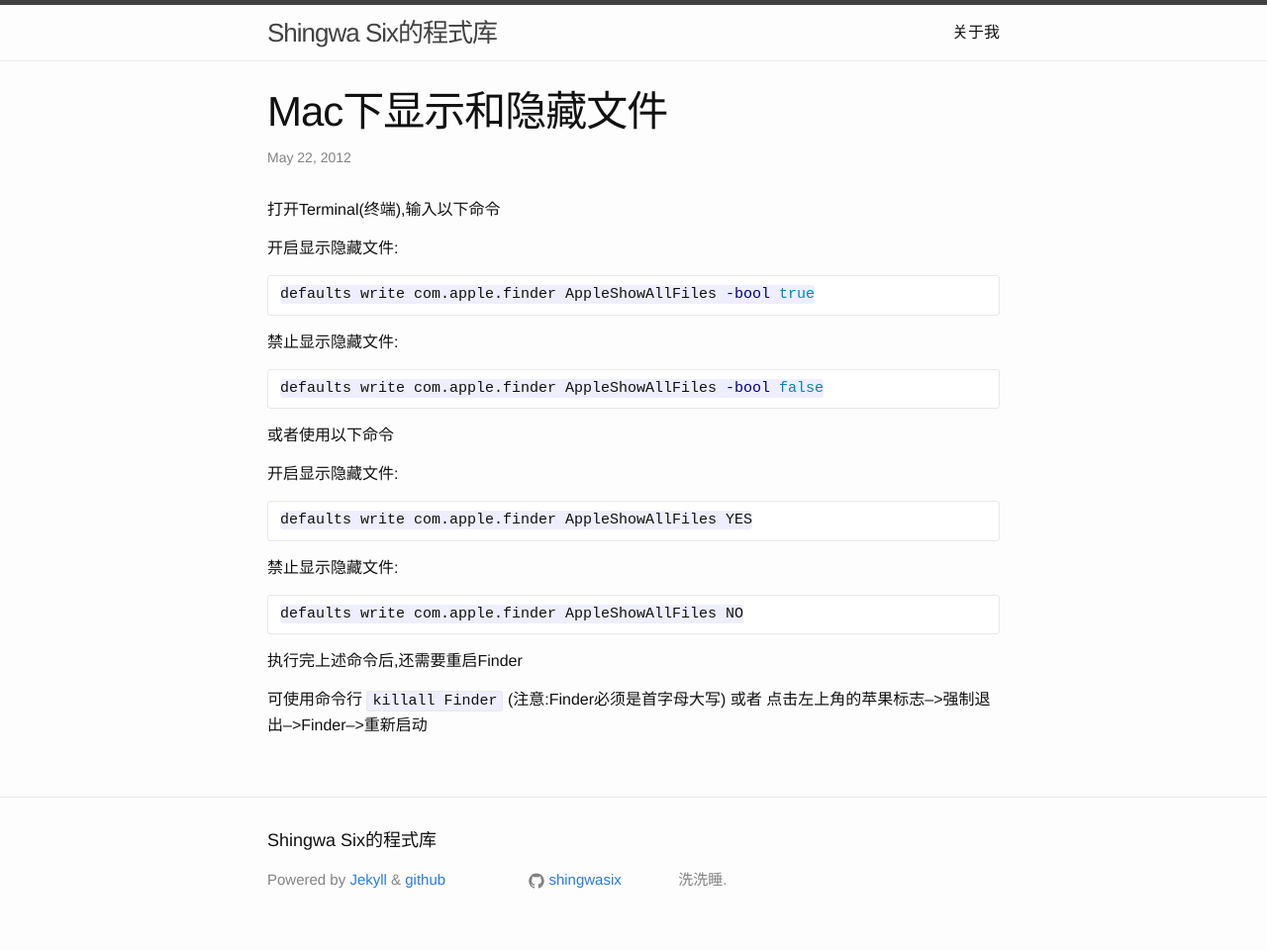
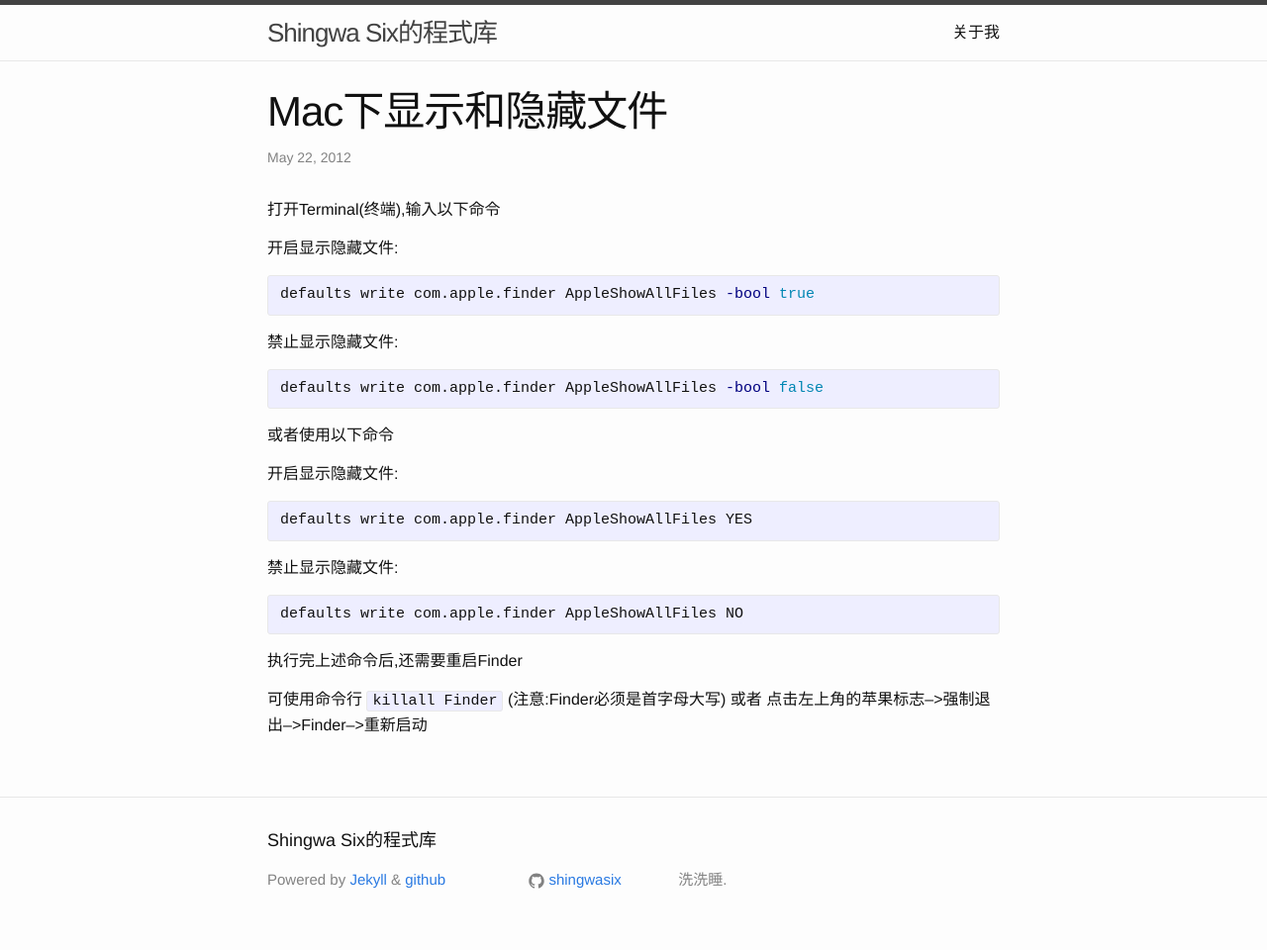
Before and after one commit to shingwasix/blog.waaile.com, a Jekyll site: the page built from _posts/osx/2012-05-23-mac-hide-or-unhide-files.md, in a window 1280 px wide. Shown: the whole page at 99% size. Built offline with Jekyll 4.4.1, drawn with Linux system fonts in a browser that asks for light colours; comment, search, counter and statistics services are not loaded.

Commit message:
再次修正

````diff
--- a/_posts/osx/2012-05-23-mac-hide-or-unhide-files.md
+++ b/_posts/osx/2012-05-23-mac-hide-or-unhide-files.md
@@ -12,26 +12,26 @@
 打开Terminal(终端),输入以下命令
 
 开启显示隐藏文件:
-``` sh
+{% highlight sh %}
 defaults write com.apple.finder AppleShowAllFiles -bool true
-```
+{% endhighlight %}
 
 禁止显示隐藏文件:
-``` sh
+{% highlight sh %}
 defaults write com.apple.finder AppleShowAllFiles -bool false
-```
+{% endhighlight %}
 
 或者使用以下命令
 
 开启显示隐藏文件:
-``` sh
+{% highlight sh %}
 defaults write com.apple.finder AppleShowAllFiles YES
-```
+{% endhighlight %}
 
 禁止显示隐藏文件:
-``` sh
+{% highlight sh %}
 defaults write com.apple.finder AppleShowAllFiles NO
-```
+{% endhighlight %}
 
 执行完上述命令后,还需要重启Finder
 
````
